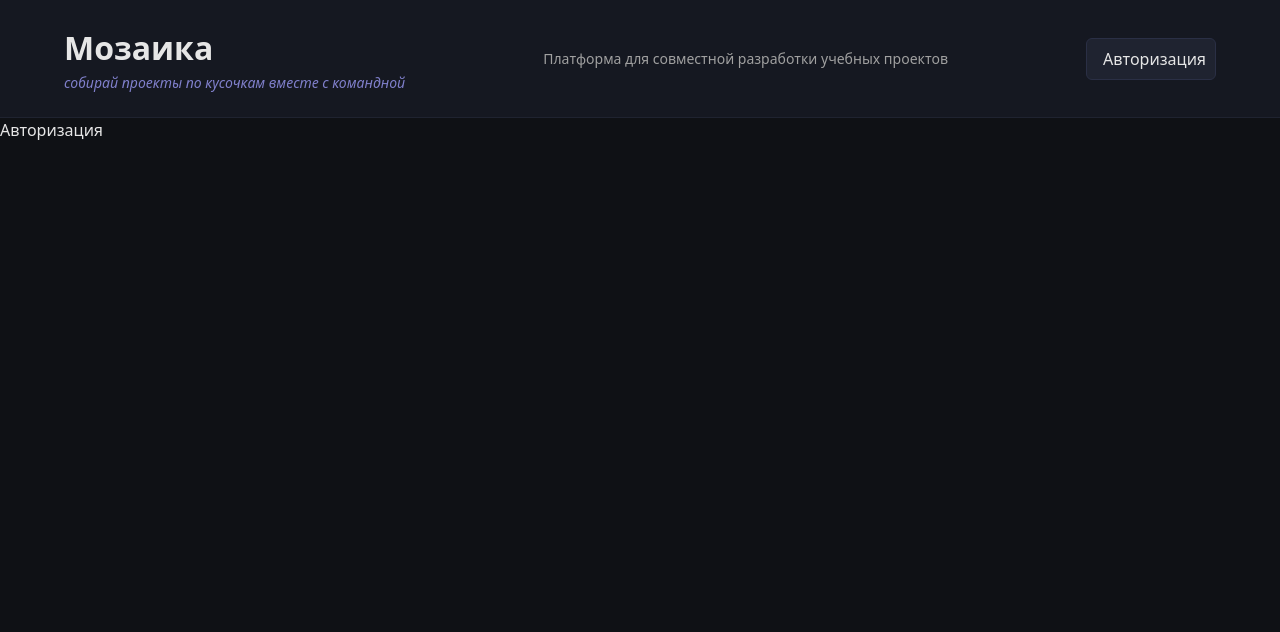
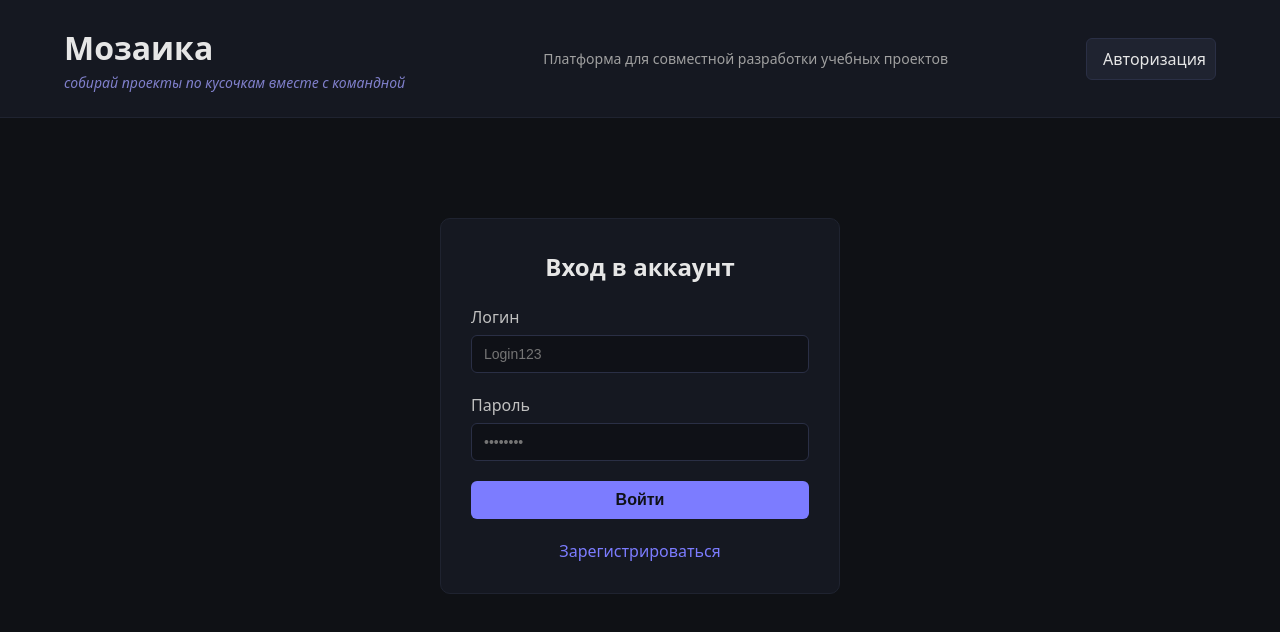
Before and after one commit to evasyukov/mozaika, a React (Vite) app: page /authorization in a window 1280 px wide. Shown: the top 632 px of the page. Built offline with nearby package versions, Linux system fonts and the light colour scheme.

Commit message:
- сверстал страницу авторизации и регистрации

```diff
--- a/package.json
+++ b/package.json
@@ -10,6 +10,7 @@
     "preview": "vite preview"
   },
   "dependencies": {
+    "@hookform/resolvers": "^5.2.2",
     "prop-types": "^15.8.1",
     "react": "^19.2.0",
     "react-dom": "^19.2.0",
--- a/src/Mozaika.jsx
+++ b/src/Mozaika.jsx
@@ -2,29 +2,30 @@ import { Routes, Route } from "react-router-dom"
 import styled from "styled-components"
 
 import { Header } from "./components"
+import { Authorization, Registrarion } from "./pages"
 
 export default function Mozaika() {
   return (
-    <AppColumn>
+    <>
       <Header />
 
+      <AppColumn>
         <Routes>
           <Route path="/" element={<div>Главная страница</div>} />
-        <Route path="/authorization" element={<div>Авторизация</div>} />
-        <Route path="/register" element={<div> Регистрация </div>} />
+          <Route path="/authorization" element={<Authorization />} />
+          <Route path="/register" element={<Registrarion />} />
           <Route path="/profile" element={<div>Профиль</div>} />
           <Route path="*" element={<div>Ошибка</div>} />
         </Routes>
       </AppColumn>
+    </>
   )
 }
 
 const AppColumn = styled.div`
-  // display: flex;
-  // flex-direction: column;
-  // justify-content: space-between;
+  display: flex;
+  flex-direction: column;
+  align-items: center;
 
-  // min-height: 100%;
-
-  // margin: 0 auto;
+  margin: 0 auto;
 `
--- /dev/null
+++ b/src/components/H2/H2.jsx
@@ -0,0 +1,10 @@
+import styled from "styled-components"
+
+function H2Container({ children, className }) {
+  return <h2 className={className}>{children}</h2>
+}
+
+export const H2 = styled(H2Container)`
+  margin: 0;
+  text-align: center;
+`
--- /dev/null
+++ b/src/components/auth-form-error/AuthFormError.jsx
@@ -0,0 +1,13 @@
+import styled from "styled-components"
+
+export const AuthFormError = styled.div`
+  margin: 0;
+  font-size: 14px;
+  color: #ff6b6b;
+  text-align: center;
+
+  background: #2a1f24;
+  border: 1px solid #3a232a;
+  border-radius: 6px;
+  padding: 8px 12px;
+`
--- a/src/components/index.js
+++ b/src/components/index.js
@@ -1 +1,4 @@
 export * from "./header/Header"
+export * from "./input/Input"
+export * from "./H2/H2"
+export * from "./auth-form-error/AuthFormError"
--- /dev/null
+++ b/src/components/input/Input.jsx
@@ -0,0 +1,38 @@
+import styled from "styled-components"
+import { forwardRef } from "react"
+
+// eslint-disable-next-line no-unused-vars
+const InputContainer = forwardRef(({ className, width, ...props }, ref) => {
+  return (
+    <label className={className} ref={ref}>
+      <span>{props.title}</span>
+      <input type={props.type} placeholder={props.placeholder} {...props} />
+    </label>
+  )
+})
+
+export const Input = styled(InputContainer)`
+  display: flex;
+  flex-direction: column;
+  gap: 6px;
+
+  span {
+    font-size: 16px;
+    color: #c0c0c0;
+  }
+
+  input {
+    background-color: #0f1117;
+    border: 1px solid #2a2f45;
+    border-radius: 6px;
+
+    color: #e6e6e6;
+    padding: 10px 12px;
+    font-size: 14px;
+  }
+
+  input:focus {
+    outline: none;
+    border-color: #7c7cff;
+  }
+`
--- /dev/null
+++ b/src/pages/authorization/Authorization.jsx
@@ -0,0 +1,120 @@
+import { Link } from "react-router-dom"
+import { useForm } from "react-hook-form"
+import * as yup from "yup"
+import { yupResolver } from "@hookform/resolvers/yup"
+import styled from "styled-components"
+
+import { H2, Input, AuthFormError } from "../../components"
+
+const authFormSchema = yup.object().shape({
+  login: yup
+    .string()
+    .required("Заполните логин")
+    .min(4, "Неверно заполнен логин. Минимум 4 символа")
+    .max(15, "Неверный заполнен логин. Максимум 15 символов")
+    .matches(/^[a-zA-Z0-9]+$/, "Логин может содержать только буквы и цифры"),
+  password: yup
+    .string()
+    .required("Заполните пароль")
+    .matches(
+      /^[\w#%]+$/,
+      "Для пароля допускаются следующие символы: A-Z, a-z, 0-9",
+    )
+    .min(5, "Пароль должен быть не менее 5 символов")
+    .max(30, "Неверный заполнен пароль. Максимум 30 символов"),
+})
+
+function AuthorizationContainer({ className }) {
+  const {
+    register,
+    handleSubmit,
+    formState: { errors },
+  } = useForm({
+    defaultValues: {
+      login: "",
+      password: "",
+    },
+    resolver: yupResolver(authFormSchema),
+  })
+
+  function onSubmit({ login, password }) {
+    console.log("Форма валидна, данные:", login, password)
+  }
+
+  const formError = errors?.login?.message || errors?.password?.message
+
+  const errorMessage = formError
+
+  return (
+    <div className={className}>
+      <form className="auth-card" onSubmit={handleSubmit(onSubmit)}>
+        <H2>Вход в аккаунт</H2>
+
+        <Input
+          type="text"
+          placeholder="Login123"
+          title="Логин"
+          {...register("login")}
+        />
+        <Input
+          type="password"
+          placeholder="••••••••"
+          title="Пароль"
+          {...register("password")}
+        />
+
+        <button className="auth-submit">Войти</button>
+
+        <Link to="/register" className="link">
+          Зарегистрироваться
+        </Link>
+        {errorMessage && <AuthFormError>{errorMessage}</AuthFormError>}
+      </form>
+    </div>
+  )
+}
+
+export const Authorization = styled(AuthorizationContainer)`
+  margin-top: 100px;
+
+  .auth-card {
+    display: flex;
+    flex-direction: column;
+    gap: 20px;
+
+    width: 400px;
+    padding: 30px;
+
+    background-color: #151821;
+    border: 1px solid #1f2330;
+    border-radius: 10px;
+  }
+
+  .auth-submit {
+    background-color: #7c7cff;
+    border: none;
+    border-radius: 6px;
+
+    color: #0f1117;
+    font-size: 16px;
+    font-weight: 600;
+
+    padding: 10px;
+    cursor: pointer;
+  }
+
+  .auth-submit:hover {
+    background-color: #8b8bff;
+  }
+
+  .link {
+    text-align: center;
+    color: #7c7cff;
+    text-decoration: none;
+    font-size: 16px;
+
+    &:hover {
+      text-decoration: underline;
+    }
+  }
+`
--- /dev/null
+++ b/src/pages/index.js
@@ -0,0 +1,2 @@
+export * from "./authorization/Authorization"
+export * from "./registration/Registration"
--- /dev/null
+++ b/src/pages/registration/Registration.jsx
@@ -0,0 +1,133 @@
+import { Link } from "react-router-dom"
+import { useForm } from "react-hook-form"
+import * as yup from "yup"
+import { yupResolver } from "@hookform/resolvers/yup"
+import styled from "styled-components"
+
+import { H2, Input, AuthFormError } from "../../components"
+
+const authFormSchema = yup.object().shape({
+  login: yup
+    .string()
+    .required("Заполните логин")
+    .min(4, "Неверно заполнен логин. Минимум 4 символа")
+    .max(15, "Неверный заполнен логин. Максимум 15 символов")
+    .matches(
+      /^[a-zA-Z0-9]+$/,
+      "Логин может содержать только буквы латинского алфавита и цифры",
+    ),
+  password: yup
+    .string()
+    .required("Заполните пароль")
+    .matches(
+      /^[\w#%]+$/,
+      "Для пароля допускаются следующие символы: A-Z, a-z, 0-9",
+    )
+    .min(5, "Пароль должен быть не менее 5 символов")
+    .max(30, "Неверный заполнен пароль. Максимум 30 символов"),
+  passcheck: yup
+    .string()
+    .required("Введите пароль повторно")
+    .oneOf([yup.ref("password"), null], "Пароли не совпадают"),
+})
+
+function RegistrarionContainer({ className }) {
+  const {
+    register,
+    handleSubmit,
+    formState: { errors },
+  } = useForm({
+    defaultValues: {
+      login: "",
+      password: "",
+      passcheck: "",
+    },
+    resolver: yupResolver(authFormSchema),
+  })
+
+  function onSubmit({ login, password }) {
+    console.log("Форма валидна, данные:", login, password)
+  }
+
+  const formError =
+    errors?.login?.message ||
+    errors?.password?.message ||
+    errors?.passcheck?.message
+
+  const errorMessage = formError
+
+  return (
+    <div className={className}>
+      <form className="auth-card" onSubmit={handleSubmit(onSubmit)}>
+        <H2>Вход в аккаунт</H2>
+
+        <Input
+          type="text"
+          placeholder="Login123"
+          title="Логин"
+          {...register("login")}
+        />
+        <Input
+          type="password"
+          placeholder="••••••••"
+          title="Пароль"
+          {...register("password")}
+        />
+        <Input
+          type="password"
+          placeholder="Введите пароль повторно"
+          title="Введите пароль повторно"
+          {...register("passcheck")}
+        />
+
+        <button className="auth-submit">Зарегистрироваться</button>
+        {errorMessage && <AuthFormError>{errorMessage}</AuthFormError>}
+      </form>
+    </div>
+  )
+}
+
+export const Registrarion = styled(RegistrarionContainer)`
+  margin-top: 100px;
+
+  .auth-card {
+    display: flex;
+    flex-direction: column;
+    gap: 20px;
+
+    width: 400px;
+    padding: 30px;
+
+    background-color: #151821;
+    border: 1px solid #1f2330;
+    border-radius: 10px;
+  }
+
+  .auth-submit {
+    background-color: #7c7cff;
+    border: none;
+    border-radius: 6px;
+
+    color: #0f1117;
+    font-size: 16px;
+    font-weight: 600;
+
+    padding: 10px;
+    cursor: pointer;
+  }
+
+  .auth-submit:hover {
+    background-color: #8b8bff;
+  }
+
+  .link {
+    text-align: center;
+    color: #7c7cff;
+    text-decoration: none;
+    font-size: 16px;
+
+    &:hover {
+      text-decoration: underline;
+    }
+  }
+`
```
Also changed, not shown: 1 other file (tests, documents, lock files or other folders). Lines whose indentation alone changed are shown as unchanged.
